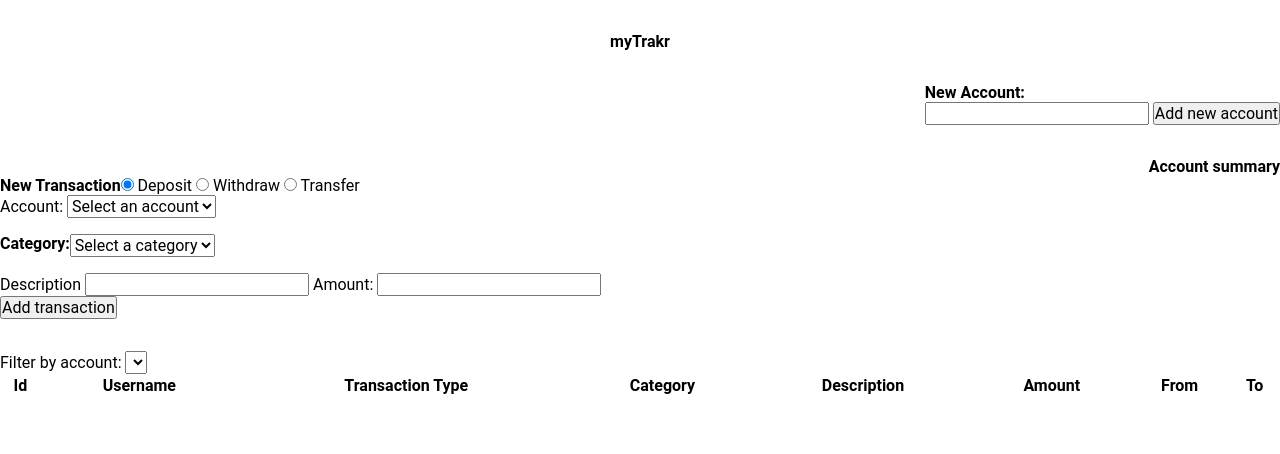
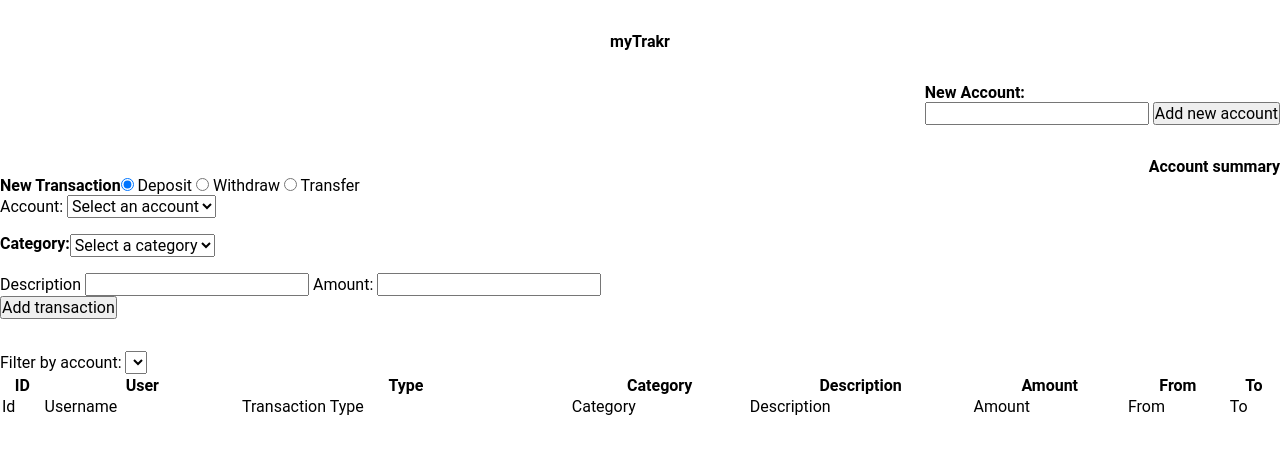
Before and after one commit to adlascio-instructor/my-trakr-devsquaddmk, a website: page frontend/index.html in a window 1280 px wide. Drawn offline with nearby package versions, Linux system fonts and the light colour scheme; no server answers.

Commit message:
got account information

```diff
--- a/frontend/index.html
+++ b/frontend/index.html
@@ -103,14 +103,24 @@
     </div>
     <table>
       <tr>
-        <th>Id</th>
-        <th>Username</th>
-        <th>Transaction Type</th>
+        <th>ID</th>
+        <th>User</th>
+        <th>Type</th>
         <th>Category</th>
         <th>Description</th>
         <th>Amount</th>
         <th>From</th>
         <th>To</th>
+      </tr>
+      <tr>
+        <td id="id">Id</th>
+        <td id="userName">Username</th>
+        <td id="transactionType">Transaction Type</th>
+        <td id="category">Category</th>
+        <td id="description">Description</th>
+        <td id="amount">Amount</th>
+        <td id="from">From</th>
+        <td id="to">To</th>
       </tr>
     </table>
   </main>
--- a/frontend/js/helpers/Account.js
+++ b/frontend/js/helpers/Account.js
@@ -4,6 +4,16 @@ $(document).ready(() => {
         url: "http://localhost:3000/accounts",
         dataType: "json",
     }).done((data) => {
-        console.log(data);
+        // console.log("data", data);
+        $.each(data, function (indexInArray, accounts) {
+            console.log("Accounts", accounts);
+            // console.log("ArrayTransactions", accounts.transactions);
+            $.each(
+                accounts.transactions,
+                function (indexInArray, transactions) {
+                    console.log("Transactions", transactions);
+                }
+            );
+        });
     });
 });
--- a/frontend/sass/index.scss
+++ b/frontend/sass/index.scss
@@ -1,7 +1,7 @@
 *,
 body {
     font-size: 100%;
-    font-family: 'Roboto', sans-serif;
+    font-family: "Roboto", sans-serif;
     margin: 0;
     padding: 0;
 }
@@ -14,53 +14,47 @@ body {
     margin-top: 2rem;
 }
 
-main{
+main {
     margin-top: 2rem;
     display: flex;
     flex-direction: column;
     width: 100%;
 
-
-    .accountsContainer{
+    .accountsContainer {
         display: flex;
         flex-wrap: wrap;
         align-items: center;
         justify-content: flex-end;
         margin-bottom: 2rem;
-        #accountForm{
-            // display: flex;
-        }
-
-
     }
-    .summaryAccounts{
+    .summaryAccounts {
         display: flex;
         flex-direction: column;
         justify-content: center;
         align-items: flex-end;
     }
-    .transactionsContainer{
+    .transactionsContainer {
         margin-bottom: 2rem;
-        #transactionsForm{
-            .typeTransactions{
+        #transactionsForm {
+            .typeTransactions {
                 display: flex;
-                fieldset{
+                fieldset {
                     border: 0;
                 }
             }
-            .settingsTransactions{
+            .settingsTransactions {
                 display: flex;
                 flex-direction: column;
                 row-gap: 1rem;
 
-                .settingAccount{
-                    .fromTo{
+                .settingAccount {
+                    .fromTo {
                         display: none;
                     }
                 }
-                .settingCategory{
+                .settingCategory {
                     display: flex;
-                    .newCategoryContainer{
+                    .newCategoryContainer {
                         display: none;
                     }
                 }
```
Also changed, not shown: frontend/sass/index.css.
